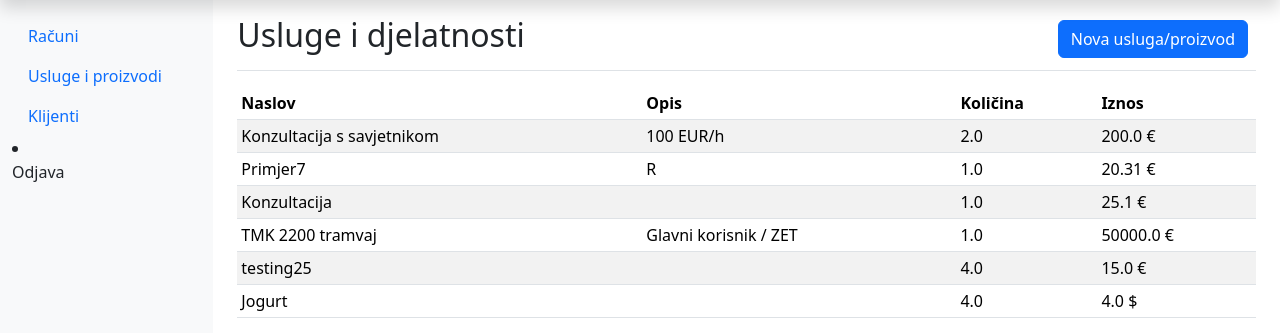
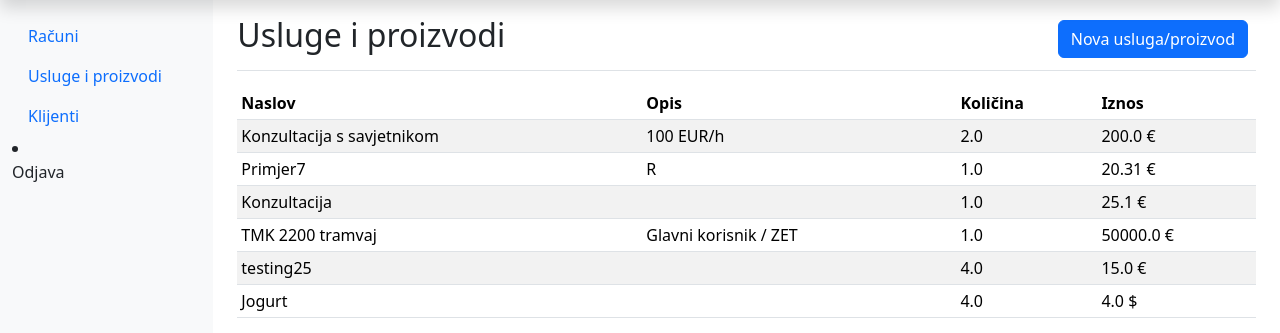
Before and after one commit to fmis13/arvello, a Django app: page /products/ in a window 1280 px wide. Shown: the part 70-403 px from the top of the page. Run offline with Django 4.2, Linux system fonts and the light colour scheme; a user stored in the database is signed in; data comes from the database, SQL or seed files in the repository; both versions use the stored data as it was after the commit; some libraries are stand-ins or nearby versions.

Commit message:
Fixed translation

```diff
--- a/arvello/arvelloapp/templates/products.html
+++ b/arvello/arvelloapp/templates/products.html
@@ -7,7 +7,7 @@
 {% block main %}
 <main class="col-md-9 ms-sm-auto col-lg-10 px-md-4">
   <div class="d-flex justify-content-between flex-wrap flex-md-nowrap align-items-center pt-3 pb-2 mb-3 border-bottom">
-    <h1 class="h2">Usluge i djelatnosti</h1>
+    <h1 class="h2">Usluge i proizvodi</h1>
     <div class="btn-toolbar mb-2 mb-md-0">
       <div class="btn-group me-2">
         {% comment %}
```
Also changed, not shown: arvello/db.sqlite3.
